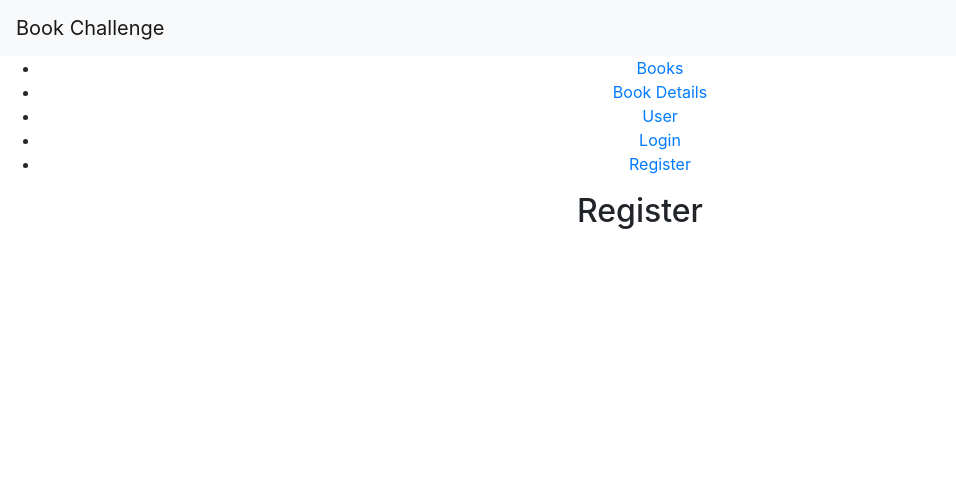
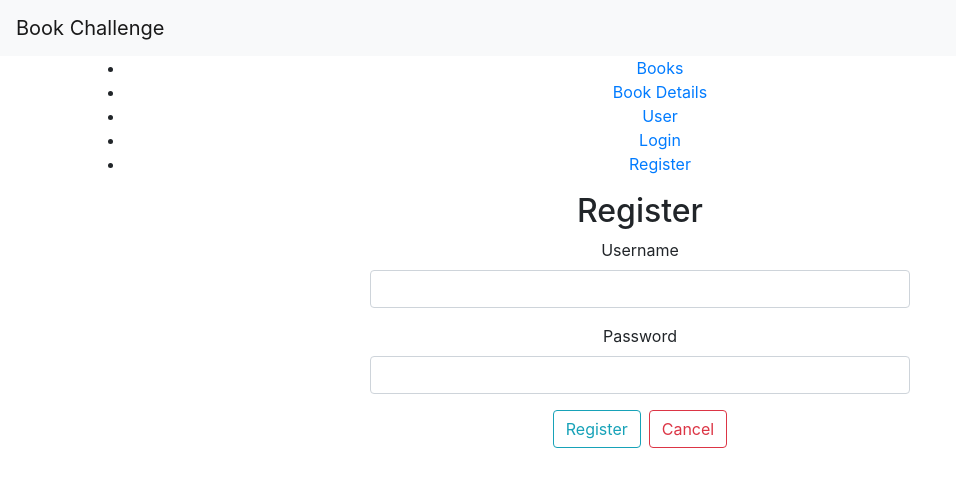
Before and after one commit to Patiopatio/bookchallenge, a React (Create React App) app: page /register in a window 1280 px wide. Shown: the top 486 px of the page, without its empty margins (0-956 px from the left). Built offline with nearby package versions, Linux system fonts and the light colour scheme.

Commit message:
update styling of login, register

```diff
--- a/src/containers/App.js
+++ b/src/containers/App.js
@@ -1,7 +1,9 @@
 import React, { Component } from 'react';
+import { BrowserRouter as Router, Route, Link, Switch} from "react-router-dom";
+import {Container} from 'reactstrap';
+
 import './App.css';
 import CustomNavbar from '../components/CustomNavbar';
-import { BrowserRouter as Router, Route, Link, Switch} from "react-router-dom";
 import BookList from './BookList';
 import BookDetails from './BookDetails';
 import User from './User';
@@ -9,11 +11,13 @@ import BookAdd from './BookAdd';
 import Login from './Login';
 import Register from './Register';
 
+
 class App extends Component {
   render() {
     return (
       <div className="App">
         <CustomNavbar />
+        <Container>
           <Router>
             <div>
               <nav>
@@ -47,7 +51,7 @@ class App extends Component {
               </Switch>
             </div>
           </Router>
-
+        </Container>
       </div>
     );
   }
--- a/src/containers/Login.js
+++ b/src/containers/Login.js
@@ -1,10 +1,71 @@
 import React, {Component} from 'react';
+import {Form, FormGroup, Label, Input, Row, Col} from 'reactstrap';
 
 class Login extends Component {
+  constructor(props) {
+    super(props)
+    this.state = {
+      user: {
+        username: '',
+        password: ''
+      }
+    }
+  }
+
+login = () => {
+  this.props.history.push('/user')
+}
+
+goBack = () => {
+  this.props.history.goBack()
+}
+
+handleChange = event => {
+  const {name, value} = event.target
+  this.setState({
+    user: {
+      [name]: value,
+    }
+  })
+}
   render() {
     return (
       <div>
-      <h2>Login</h2>
+        <h2>Login</h2>
+        <Row className='d-flex justify-content-center'>
+          <Col xs="6">
+            <Form>
+              <FormGroup>
+                <Label for="username">Username</Label>
+                <Input
+                  type="text"
+                  name="username"
+                  value={this.state.username}
+                  onChange={this.handleChange}
+                  id="username" />
+              </FormGroup>
+              <FormGroup>
+                <Label for="password">Password</Label>
+                <Input
+                  type="password"
+                  name="password"
+                  value={this.state.password}
+                  onChange={this.handleChange}
+                  id="password" />
+              </FormGroup>
+
+              <input type="button"
+                value="Login"
+                className="btn btn-outline-info mr-2"
+                onClick={this.login} />
+              <input type="button"
+                value="Cancel"
+                className="btn btn-outline-danger"
+                onClick={this.goBack} />
+            </Form>
+          </Col>
+        </Row>
+
       </div>
     )
   }
--- a/src/containers/Register.js
+++ b/src/containers/Register.js
@@ -1,10 +1,71 @@
 import React, {Component} from 'react';
+import { Form, FormGroup, Label, Input, Row, Col } from 'reactstrap';
 
 class Register extends Component {
+  constructor(props) {
+    super(props)
+    this.state = {
+      user: {
+        username: '',
+        password: ''
+      }
+    }
+  }
+
+  register = () => {
+    this.props.history.push('/user')
+  }
+
+  goBack = () => {
+    this.props.history.goBack()
+  }
+
+handleChange = event => {
+  const {name, value} = event.target
+  this.setState({
+    user: {
+      [name]: value,
+    }
+  })
+}
+
   render() {
     return (
       <div>
       <h2>Register</h2>
+      <Row className='d-flex justify-content-center'>
+        <Col xs="6">
+        <Form>
+          <FormGroup>
+            <Label fro="username">Username</Label>
+            <Input
+              type="text"
+              name="username"
+              value={this.state.username}
+              onChange={this.handleChange}
+              id="username" />
+          </FormGroup>
+          <FormGroup>
+            <Label fro="password">Password</Label>
+            <Input
+              type="password"
+              name="password"
+              value={this.state.password}
+              onChange={this.handleChange}
+              id="Password" />
+          </FormGroup>
+
+          <input type="button"
+            value="Register"
+            className="btn btn-outline-info mr-2"
+            onClick={this.register} />
+          <input type="button"
+            value="Cancel"
+            className="btn btn-outline-danger"
+            onClick={this.goBack} />
+        </Form>
+        </Col>
+      </Row>
       </div>
     )
   }
```
Lines whose indentation alone changed are shown as unchanged.
